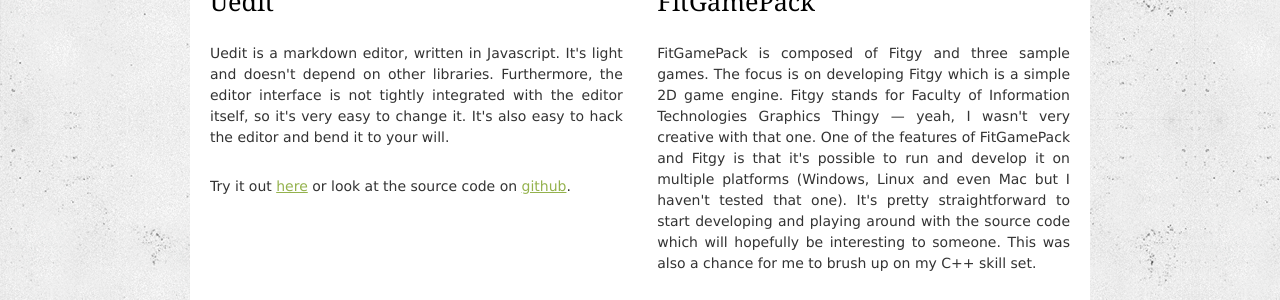
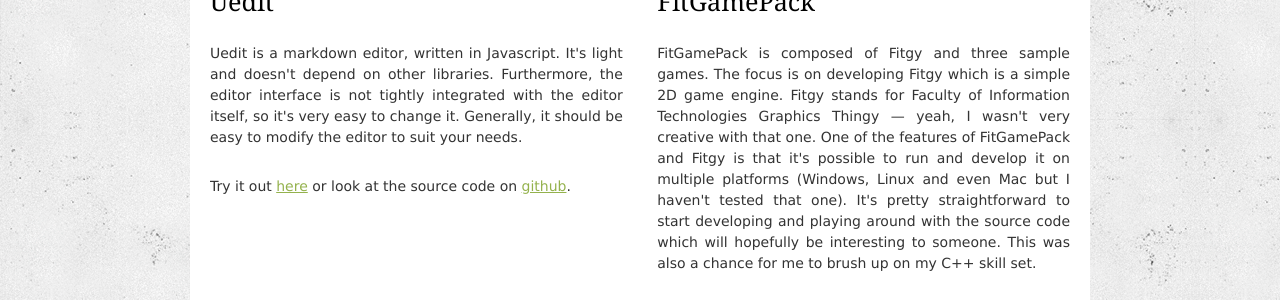
Before and after one commit to amir-hadzic/amir-hadzic.github.com, a Jekyll site: the page built from projects.html, in a window 1280 px wide. Shown: the part 426-726 px from the top of the page. Built offline with Jekyll 4.4.1, drawn with Linux system fonts in a browser that asks for light colours; some web fonts are replaced; Markdown is read by kramdown in place of the engine named in the settings.

Commit message:
Update projects page.

```diff
--- a/projects.html
+++ b/projects.html
@@ -10,7 +10,7 @@
 <div class="two-columns">
     <div class="two-columns-left">
         <h2>Uedit</h2>
-        <p>Uedit is a markdown editor, written in Javascript. It's light and doesn't depend on other libraries. Furthermore, the editor interface is not tightly integrated with the editor itself, so it's very easy to change it. It's also easy to hack the editor and bend it to your will.</p>
+        <p>Uedit is a markdown editor, written in Javascript. It's light and doesn't depend on other libraries. Furthermore, the editor interface is not tightly integrated with the editor itself, so it's very easy to change it. Generally, it should be easy to modify the editor to suit your needs.</p>
         <p>Try it out <a href="http://www.randomshouting.com/uedit/">here</a>
         or look at the source code on <a href="http://www.github.com/amir-hadzic/uedit">github</a>.</p>
     </div>
```
